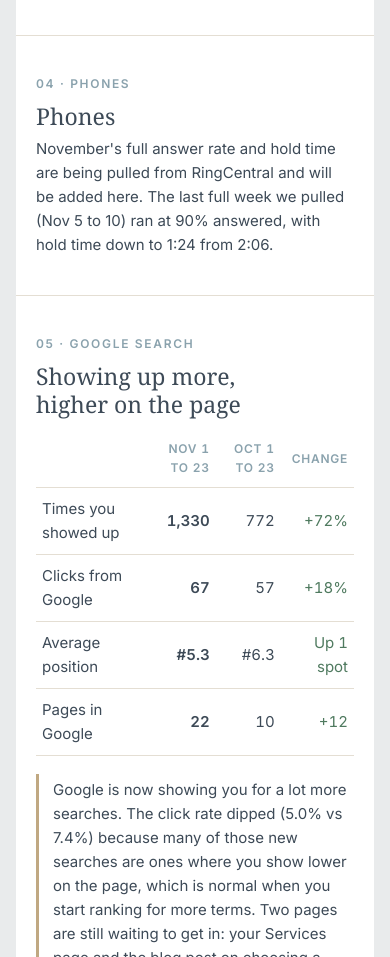
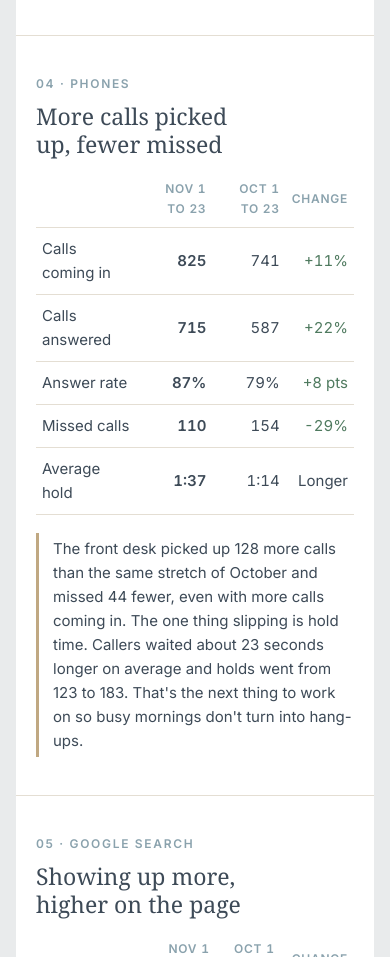
Before and after one commit to runratepartners/coral-med-report, a plain HTML site: page index.html in a window 390 px wide. Shown: the part 4008-4965 px from the top of the page. Drawn offline with Linux system fonts and the light colour scheme.

Commit message:
Add November phone stats

```diff
--- a/index.html
+++ b/index.html
@@ -212,9 +212,19 @@ table.mom td .yoy{display:block;font-size:11.5px;color:var(--good);font-weight:6
 
 <section>
   <div class="kicker">04 · Phones</div>
-  <h2 id="phones-h">Phones</h2>
+  <h2 id="phones-h">More calls picked up, fewer missed</h2>
   <div id="phones-body">
-    <p style="font-size:15px">November's full answer rate and hold time are being pulled from RingCentral and will be added here. The last full week we pulled (Nov 5 to 10) ran at 90% answered, with hold time down to 1:24 from 2:06.</p>
+  <div class="tblwrap"><table class="mom">
+    <thead><tr><th></th><th>Nov 1 to 23</th><th>Oct 1 to 23</th><th>Change</th></tr></thead>
+    <tbody>
+      <tr><td>Calls coming in</td><td class="hi">825</td><td>741</td><td class="up">+11%</td></tr>
+      <tr><td>Calls answered</td><td class="hi">715</td><td>587</td><td class="up">+22%</td></tr>
+      <tr><td>Answer rate</td><td class="hi">87%</td><td>79%</td><td class="up">+8 pts</td></tr>
+      <tr><td>Missed calls</td><td class="hi">110</td><td>154</td><td class="up">-29%</td></tr>
+      <tr><td>Average hold</td><td class="hi">1:37</td><td>1:14</td><td>Longer</td></tr>
+    </tbody>
+  </table></div>
+  <p class="call">The front desk picked up 128 more calls than the same stretch of October and missed 44 fewer, even with more calls coming in. The one thing slipping is hold time. Callers waited about 23 seconds longer on average and holds went from 123 to 183. That's the next thing to work on so busy mornings don't turn into hang-ups.</p>
   </div>
 </section>
 
```
Also changed, not shown: november.html (+12 -2 lines).
